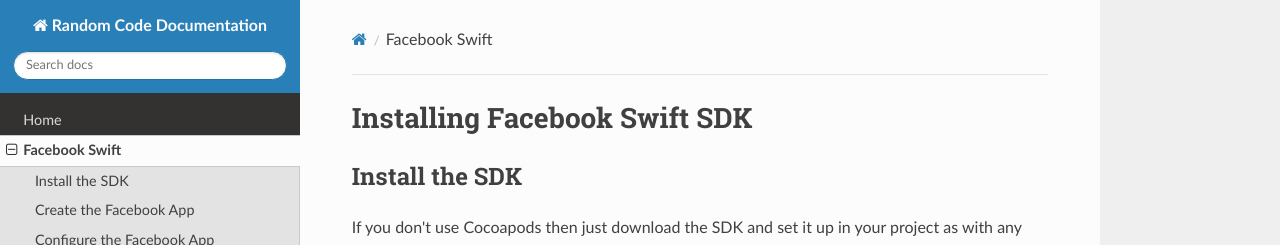
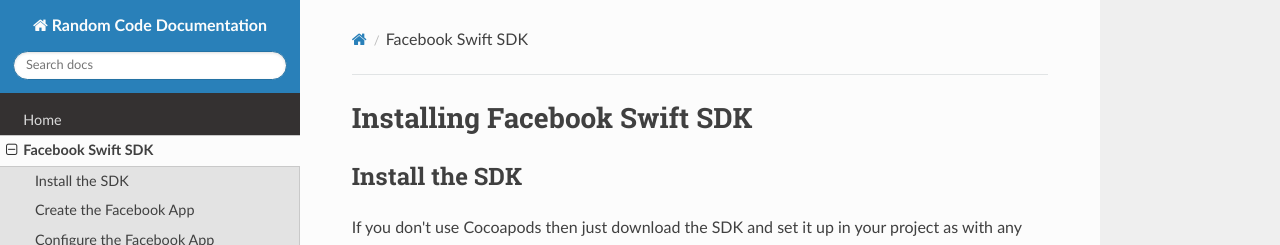
Before and after one commit to misato/random-code-documentation, an MkDocs documentation site: the page built from docs/facebook-swift.md, in a window 1280 px wide and 900 px high. Shown: the top 245 px of the window. Built offline with MkDocs 1.6.1, drawn with Linux system fonts in a browser that asks for light colours; nearby versions of some CDN libraries; old or Windows-style settings are respelled for this version of MkDocs.

Commit message:
Fixed typo

```diff
--- a/docs/facebook-swift.md
+++ b/docs/facebook-swift.md
@@ -59,7 +59,7 @@ Open your `Info.plist` file and insert the folowing keys:
 
 >For the `Privacy - Photo Library Usage Description` the key is `NSPhotoLibraryUsageDescription`
 >
->For the `URL Types+` the key is `CFBundleURLTypes`.
+>For the `URL Types` the key is `CFBundleURLTypes`.
 
 It is faster to copy paste the above keys than search for them in the dropdown menu.
 
--- a/mkdocs.yml
+++ b/mkdocs.yml
@@ -1,7 +1,7 @@
 site_name: Random Code Documentation
 pages:
   - Home: index.md
-  - Facebook Swift: facebook-swift.md
+  - Facebook Swift SDK: facebook-swift.md
   - UIView+Layout.swift: uiview_extensions.md
 
 theme: readthedocs
```
